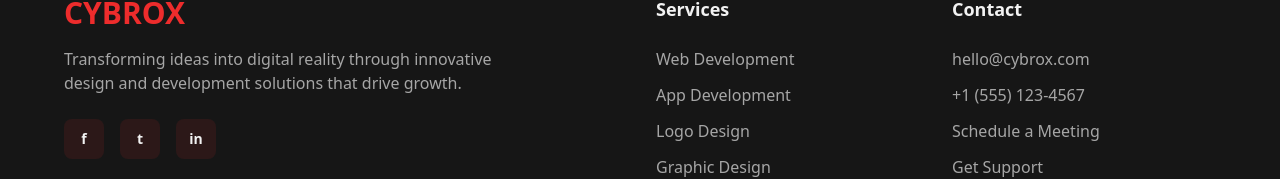
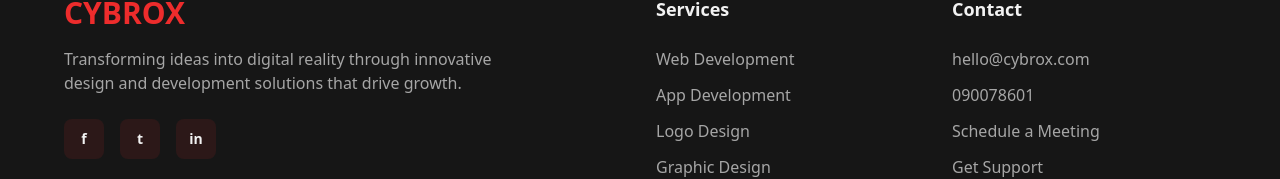
Before and after one commit to Ahsamkk/cybrox, a React (Vite) app: page / in a window 1280 px wide. Shown: the part 2932-3111 px from the top of the page. Built offline with nearby package versions, Linux system fonts and the light colour scheme.

Commit message:
final commit

```diff
--- a/pages/Index.tsx
+++ b/pages/Index.tsx
@@ -389,7 +389,7 @@
               <h4 className="font-semibold mb-4 sm:mb-6 text-base sm:text-lg">Contact</h4>
               <ul className="space-y-2 sm:space-y-3 text-muted-foreground">
                 <li className="hover:text-primary cursor-pointer transition-colors text-sm sm:text-base break-all">hello@cybrox.com</li>
-                <li className="hover:text-primary cursor-pointer transition-colors text-sm sm:text-base">+1 (555) 123-4567</li>
+                <li className="hover:text-primary cursor-pointer transition-colors text-sm sm:text-base">090078601</li>
                 <li className="hover:text-primary cursor-pointer transition-colors text-sm sm:text-base">Schedule a Meeting</li>
                 <li className="hover:text-primary cursor-pointer transition-colors text-sm sm:text-base">Get Support</li>
               </ul>
```
